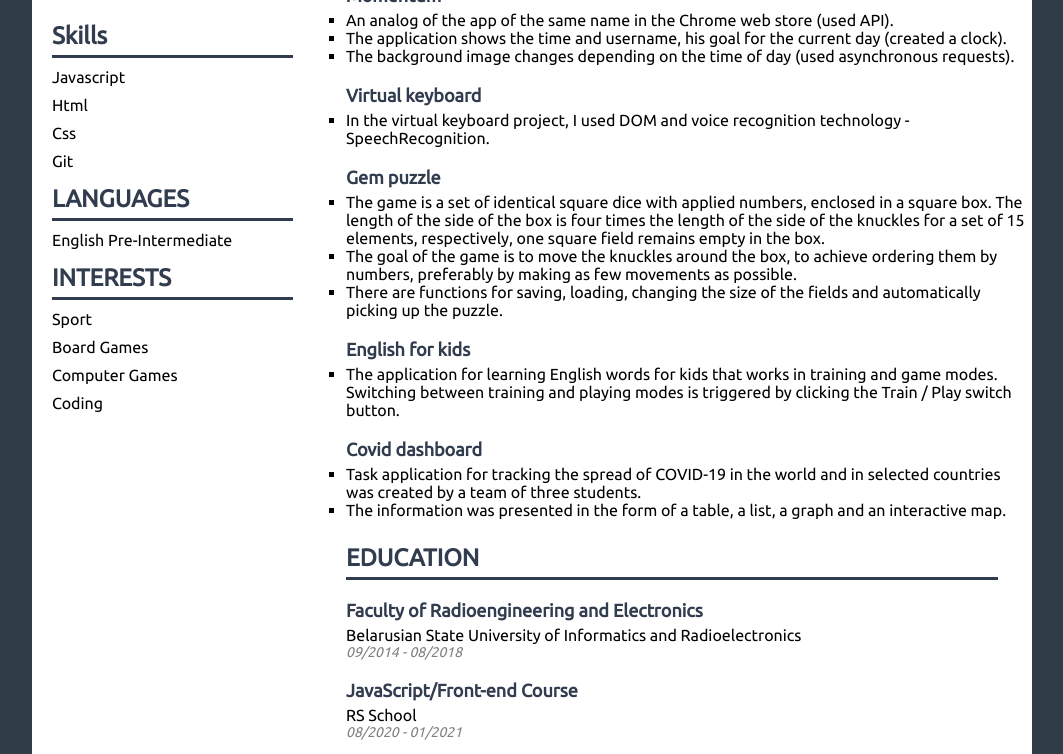
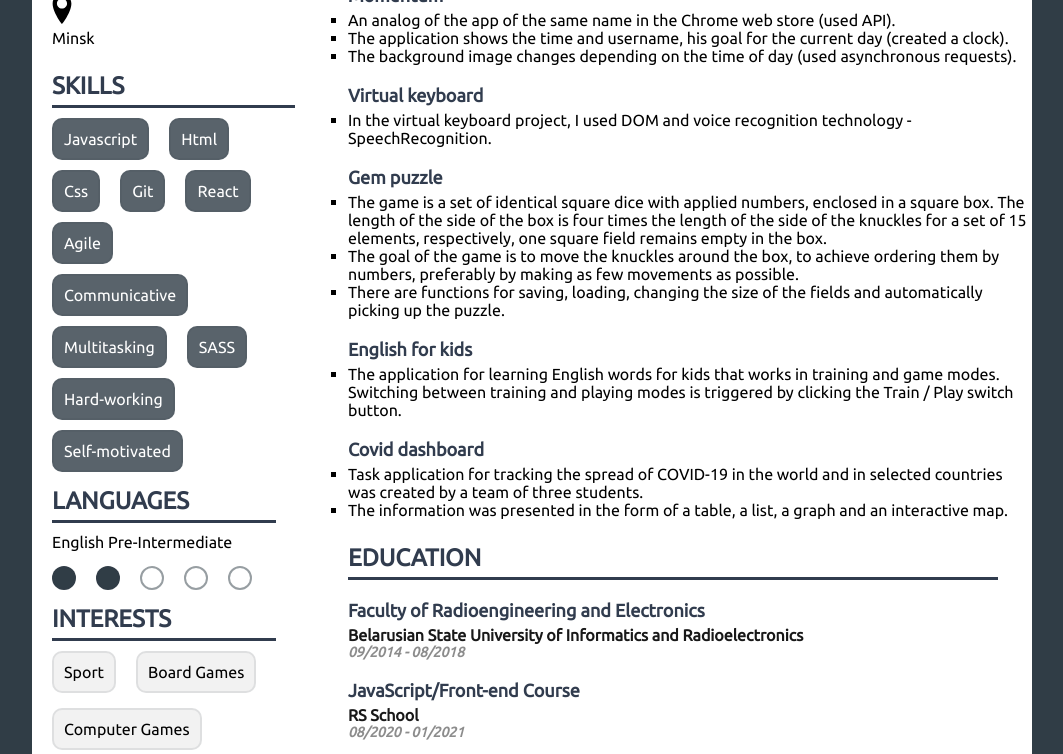
Before and after one commit to silenthil/Rsschool-cv, a plain HTML site: page index.html in a window 1280 px wide. Shown: the part 652-1406 px from the top of the page, without its empty margins (108-1171 px from the left). Drawn offline with Linux system fonts and the light colour scheme.

Commit message:
add: add some skills

```diff
--- a/index.html
+++ b/index.html
@@ -37,16 +37,28 @@
                     </ul>
                 </nav>
                 <div class="content">
+                    <h3>SKILLS</h3>
                     <div class="skills">
-                        <h3>Skills</h3>
                         <div>Javascript</div>
                         <div>Html</div>
                         <div>Css</div>
                         <div>Git</div>
+                        <div>React</div>
+                        <div>Agile</div>
+                        <div>Communicative</div>
+                        <div>Multitasking</div>
+                        <div>SASS</div>
+                        <div>Hard-working</div>
+                        <div>Self-motivated</div>
                     </div>
                     <div class="lang">
                         <h3>LANGUAGES</h3>
                         <div>English Pre-Intermediate</div>
+                        <div class="marked"> </div>
+                        <div class="marked"> </div>
+                        <div> </div>
+                        <div> </div>
+                        <div> </div>
                     </div>
                     <div class="INTERESTS">
                         <h3>INTERESTS</h3>
@@ -74,7 +86,7 @@
                 <section class="EXPERIENCE">
                     <h3 class="exp">WORK EXPERIENCE</h3>
                     <h4>Engineer</h4>
-                    <div>OJSC «AGAT – Control Systems</div>
+                    <div>OJSC "AGAT – Control Systems"</div>
                     <div class="date">07/2018 - Present</div>
                     <div>
                         <h5>Tasks</h5>
@@ -130,19 +142,15 @@
                     <div>
                         <h4>English for kids</h4>
                         <ul>
-
                             <li>The application for learning English words for kids that works in training and game
                                 modes.
                                 Switching between training and playing modes is triggered by clicking the Train / Play
                                 switch button.</li>
-
                         </ul>
-
                     </div>
                     <div>
                         <h4>Covid dashboard</h4>
                         <ul>
-
                             <li>Task application for tracking the spread of COVID-19 in the world and in selected
                                 countries
                                 was created by a team of three students. </li>
--- a/style.css
+++ b/style.css
@@ -32,7 +32,7 @@ a {
     color: white;
 }
 
-/*------------------------------------Main----------------------------------------------*/
+/*------------------------------------Main+img+nav----------------------------------------------*/
 
 main {
     padding: 20px 0 20px 20px;
@@ -41,7 +41,7 @@ main {
 }
 
 .me>img {
-    margin: 20px 0 20px 0;
+    margin: 0 0 20px 0;
     border: 2px solid #ffffff;
     border-radius: 100%;
     background-image: no-repeat cover;
@@ -49,6 +49,10 @@ main {
 
 nav {
     margin: 20px 0 20px 0;
+}
+
+nav :nth-child(n-1) {
+    margin-top: 5px;
 }
 
 /*------------------------------------maininfo----------------------------------------------*/
@@ -98,7 +102,7 @@ nav {
     color: #313c4e;
 }
 
-.EXPERIENCE h5{
+.EXPERIENCE h5 {
     margin: 15px 0 0 0;
 }
 
@@ -106,7 +110,7 @@ nav {
     list-style: square;
 }
 
-.date{
+.date {
     color: grey;
     font-size: 14px;
     font-style: italic;
@@ -141,6 +145,11 @@ nav {
     padding-left: 20px;
 }
 
+.education p {
+    font-weight: bolder;
+    opacity: 90%;
+}
+
 .education h3 {
     width: 95%;
     padding: 5px 0 5px 0;
@@ -158,7 +167,7 @@ nav {
 
 /*------------------------------------slidebar----------------------------------------------*/
 
-.content h3{
+.content h3 {
     width: 95%;
     padding: 5px 0 5px 0;
     font-size: 24px;
@@ -166,13 +175,66 @@ nav {
     border-bottom: 3px solid #313c4e;
 }
 
-.content div{
-    margin: 10px 0 10px 0;
+.content div {
+    margin: 5px 20px 5px 0;
 }
 
-/*------------------------------------Main----------------------------------------------*/
+.skills {
+    display: flex;
+    flex-wrap: wrap;
+}
 
-/*------------------------------------Main----------------------------------------------*/
+.skills div {
+    padding: 10px;
+    color: #ffffff;
+    border: 2px solid rgba(48, 61, 70, 10%);
+    background-color: rgba(48, 61, 70, 80%);
+    border-radius: 10px;
+}
+
+.lang {
+    display: flex;
+    flex-wrap: wrap;
+}
+
+.lang :nth-child(2) {
+    margin-top: 10px;
+    margin-bottom: 10px;
+    width: 100%;
+}
+
+.lang :nth-child(n+3) {
+    width: 20px;
+    height: 20px;
+    border: 2px solid rgba(48, 61, 70, 50%);
+    border-radius: 50%;
+}
+
+.marked {
+    background-color: rgba(48, 61, 70, 100%);
+}
+
+.marked:hover {
+    cursor: pointer;
+    background-color: rgba(48, 61, 70, 100%);
+    transform: scale(1.3);
+}
+
+.INTERESTS {
+    display: flex;
+    flex-wrap: wrap;
+}
+
+.INTERESTS div {
+    margin-top: 10px;
+    padding: 10px;
+    color: #000000;
+    border: 2px solid rgba(48, 61, 70, 10%);
+    background-color: rgba(0, 0, 0, 0.05);
+    border-radius: 10px;
+}
+
+/*------------------------------------FOOTER----------------------------------------------*/
 
 .footer {
     display: flex;
```
